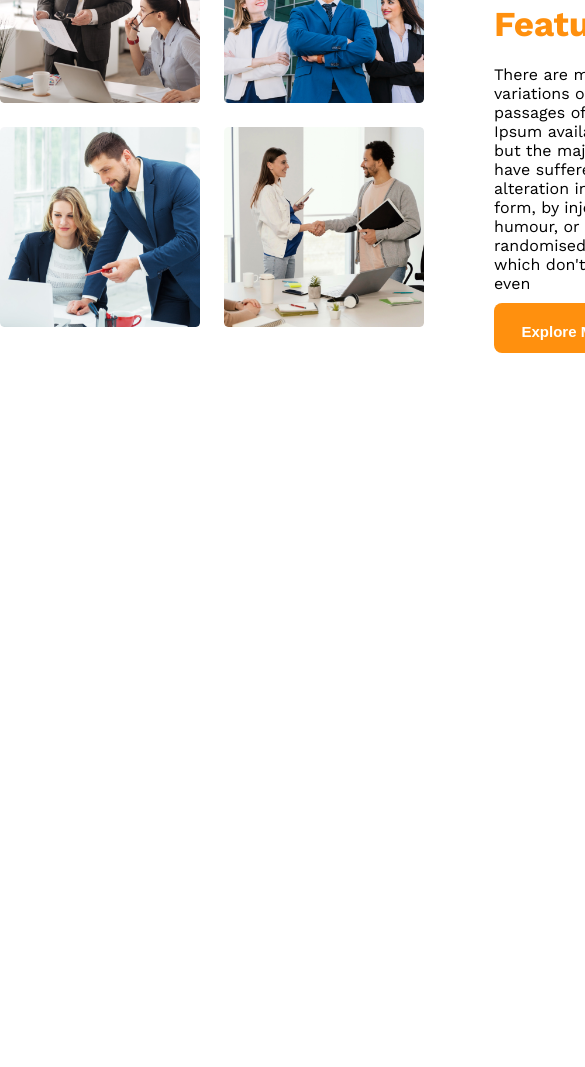
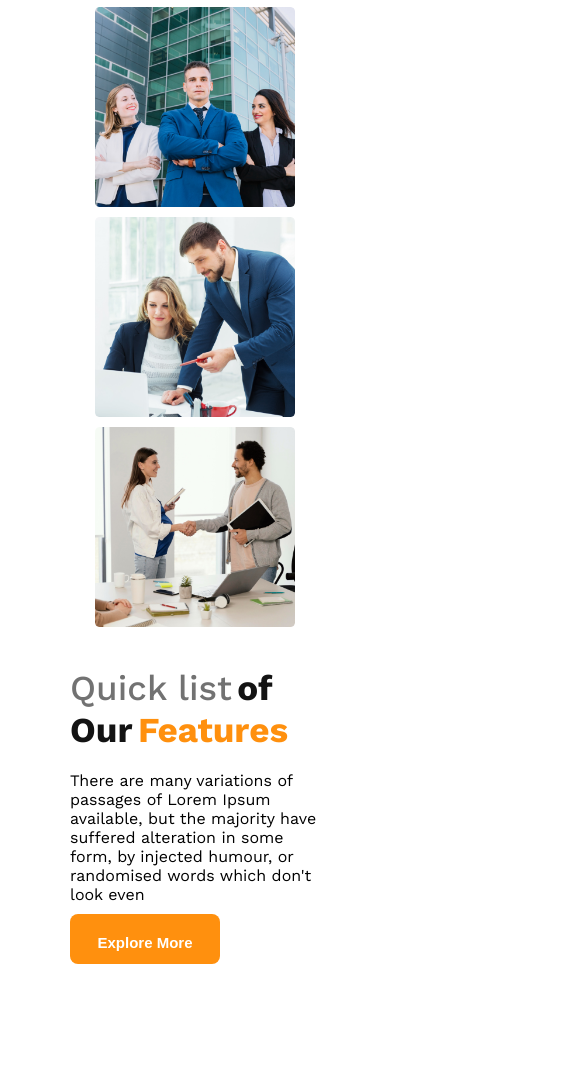
Before and after one commit to miskat-armin/m9-g3-architects-website, a plain HTML site: page index.html in a window 390 px wide. Shown: the part 808-1875 px from the top of the page, 585 px wide, since content can reach past the window. Before the commit the page ends 1311 px from the top, so only its background shows below. Drawn offline with nearby package versions, Linux system fonts and the light colour scheme.

Commit message:
finished team section responsive

```diff
--- a/index.html
+++ b/index.html
@@ -31,7 +31,7 @@
                 <div class="banner-title">
                     <h1>Brand New Group of Architects</h1>
                 </div>
-                <p class="banner-description">There are many variations of passages of Lorem Ipsum available, but the
+                <p class="banner-description text-light-gray">There are many variations of passages of Lorem Ipsum available, but the
                     majority have suffered alteration in some form, by injected humour, or randomised words which don't
                     look even</p>
                 <button class="btn-primary">Explore More</button>
--- a/styles/architect.css
+++ b/styles/architect.css
@@ -1,6 +1,10 @@
 * {
     margin: 0px;
     padding: 0px;
+}
+
+.text-light-gray{
+    color: #727272;
 }
 
 body {
@@ -58,7 +62,6 @@ nav li a {
 }
 
 .banner-description {
-    color: #727272;
     text-align: center;
     font-size: 16px;
     font-weight: 400;
@@ -81,6 +84,55 @@ nav li a {
 
 .banner img {
     width: 100%;
+}
+
+main {
+    max-width: 840px;
+    margin: 70px auto;
+}
+
+#img-1,
+#img-2,
+#img-3,
+#img-4 {
+    width: 200px;
+}
+
+.teams-container {
+    display: flex;
+    align-items: center;
+    justify-content: space-around;
+}
+
+.teams-img-container {
+    display: grid;
+    grid-template-columns: repeat(2, 1fr);
+    gap: 10px;
+}
+
+.teams-content {
+    padding: 40px 70px;
+}
+
+.quick-list {
+    color: #727272;
+    font-size: 35px;
+    font-weight: 500;
+}
+
+.of-our {
+    color: #131313;
+    font-size: 35px;
+    font-weight: 700;
+}
+
+.text-features {
+    color: #FF900E;
+    font-size: 35px;
+    font-weight: 700;
+}
+.teams-description{
+    padding-top: 20px;
 }
 
 /* For mobile devices */
@@ -108,11 +160,17 @@ nav li a {
     .btn-primary {
         margin-top: 10px;
     }
+    .teams-container{
+        flex-direction: column;
+    }
+    .teams-img-container{
+        grid-template-columns: 1fr;
+    }
 }
 
 /* For tablet/medium devices */
 @media screen and (min-width: 576px) and (max-width: 960px) {
-    nav {
+    nav{
         flex-direction: column;
     }
 
@@ -131,53 +189,5 @@ nav li a {
     .btn-primary {
         margin-top: 20px;
     }
+
 }
-
-main {
-    max-width: 840px;
-    margin: 0 auto;
-}
-
-#img-1,
-#img-2,
-#img-3,
-#img-4 {
-    width: 200px;
-}
-
-.teams-container {
-    display: flex;
-    align-items: center;
-    justify-content: space-around;
-}
-
-.teams-img-container {
-    display: grid;
-    grid-template-columns: repeat(2, 1fr);
-    gap: 24px;
-}
-
-.teams-content {
-    padding: 150px 70px;
-}
-
-.quick-list {
-    color: #727272;
-    font-size: 35px;
-    font-weight: 500;
-}
-
-.of-our {
-    color: #131313;
-    font-size: 35px;
-    font-weight: 700;
-}
-
-.text-features {
-    color: #FF900E;
-    font-size: 35px;
-    font-weight: 700;
-}
-.teams-description{
-    padding-top: 20px;
-}
```
